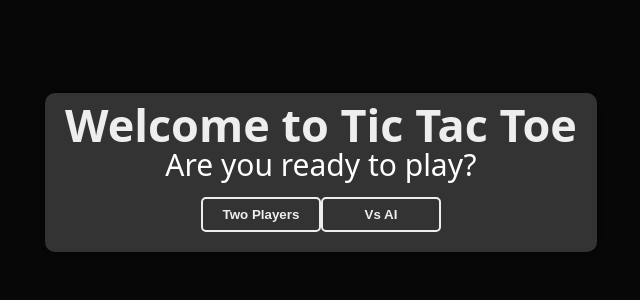
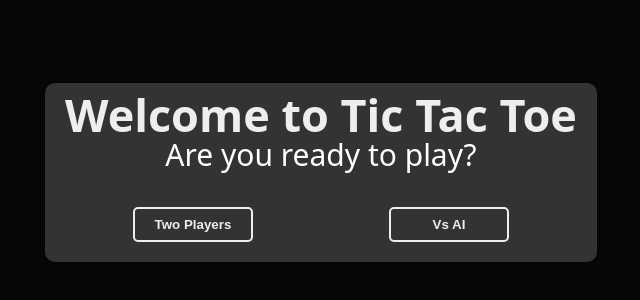
Before and after one commit to FabiusC/tic-tac-toe, a React (Vite) app: page / in a window 1280 px wide. Shown: the part 228-528 px from the top of the page, without its empty margins (319-959 px from the left). Built offline with nearby package versions, Linux system fonts and the light colour scheme.

Commit message:
Footer styles added

```diff
--- a/src/index.css
+++ b/src/index.css
@@ -22,6 +22,13 @@ body {
   align-items: center;
   flex-direction: column;
   min-height: 100vh;
+}
+
+footer {
+  display: flex;
+  justify-content: space-around;
+  margin-top: 20px;
+  color: #eee;
 }
 
 * {
```
